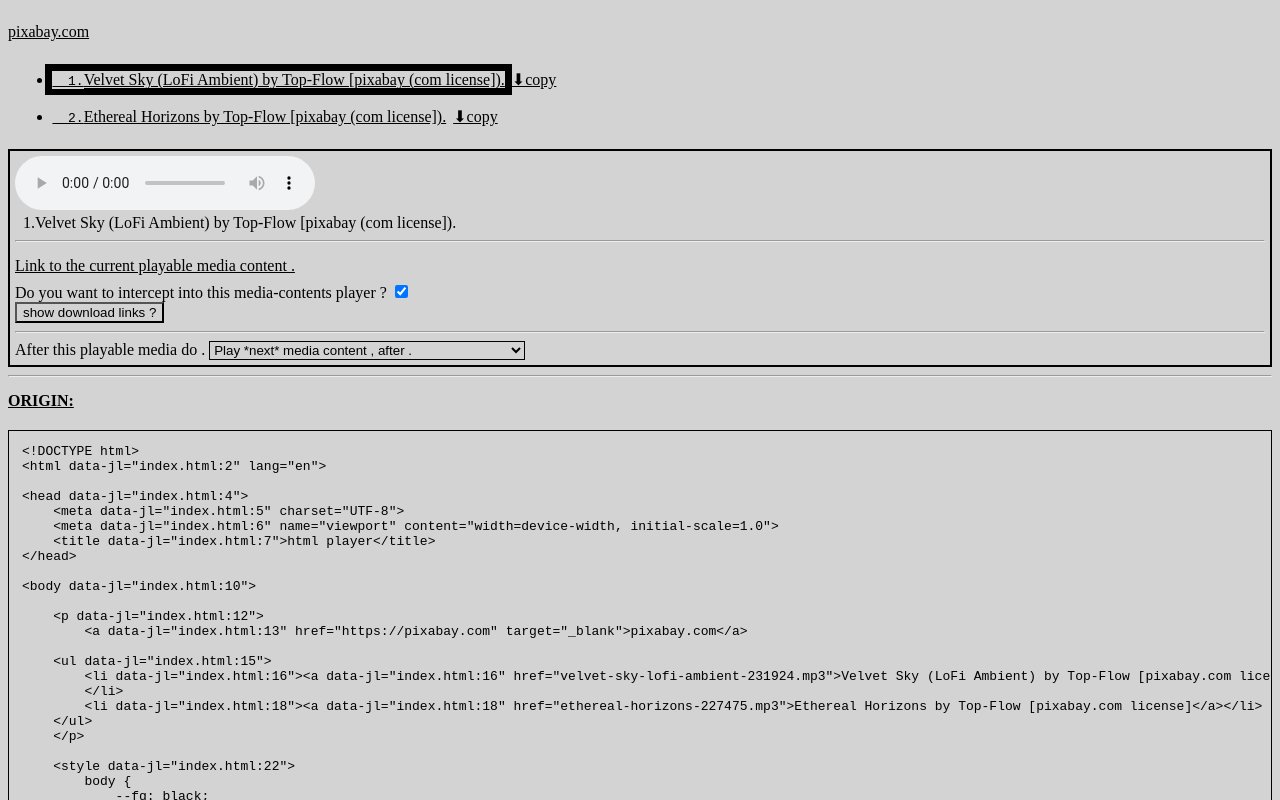
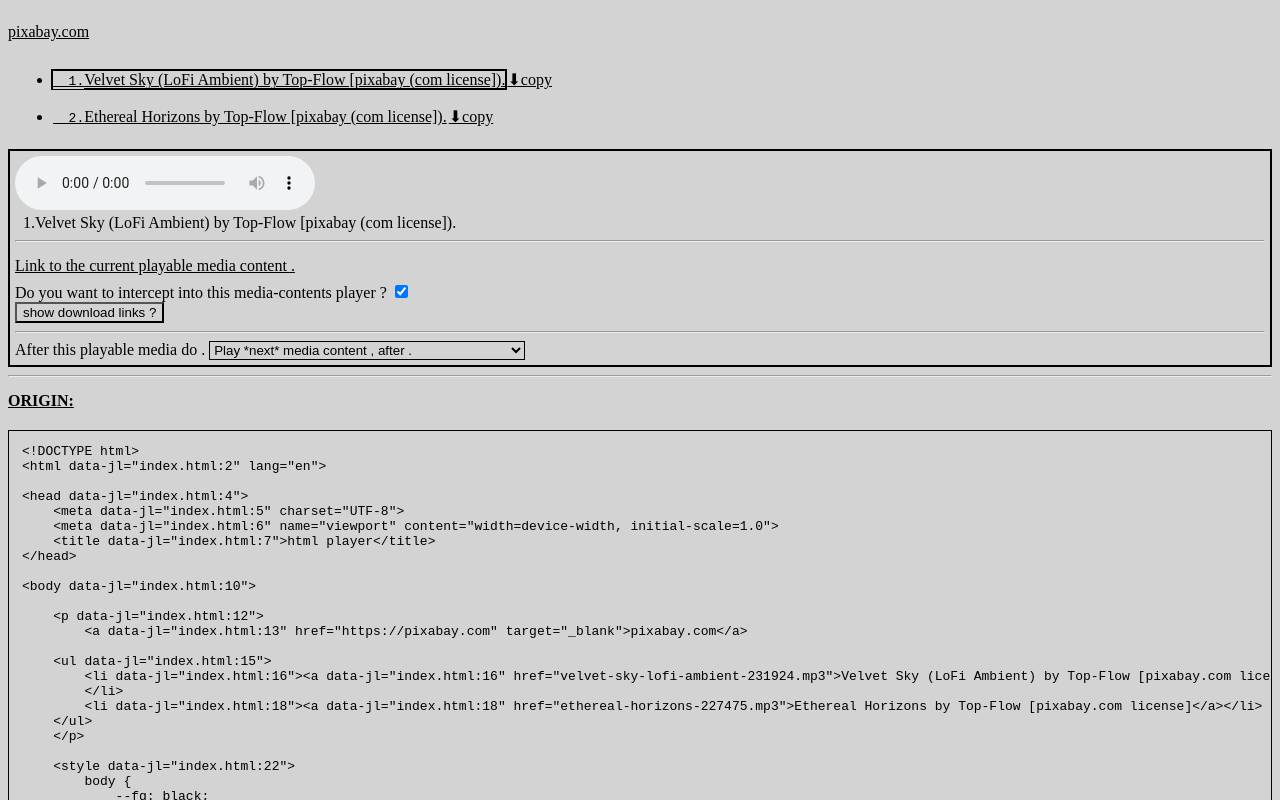
Before and after one commit to arkenidar/dhtml5_player, a plain HTML site: page index.html in a window 1280 px wide. Shown: the top 800 px of the page. Drawn offline with Linux system fonts and the light colour scheme.

Commit message:
Refactor link margin and border properties to use CSS variables for improved maintainability

```diff
--- a/player.css
+++ b/player.css
@@ -6,9 +6,13 @@
     border: 2px solid var(--fg);
 }
 
+:root {
+    --link-border-size: 2px;
+}
+
 a.playable_link {
-    margin: -2mm;
-    border: 2mm solid transparent;
+    margin: calc(-1 * var(--link-border-size));
+    border: var(--link-border-size) solid transparent;
 }
 
 a.current_link {
@@ -16,7 +20,7 @@ a.current_link {
 }
 
 a.download_link {
-    margin-left: 2mm;
+    margin-left: var(--link-border-size);
 }
 
 /*
```
